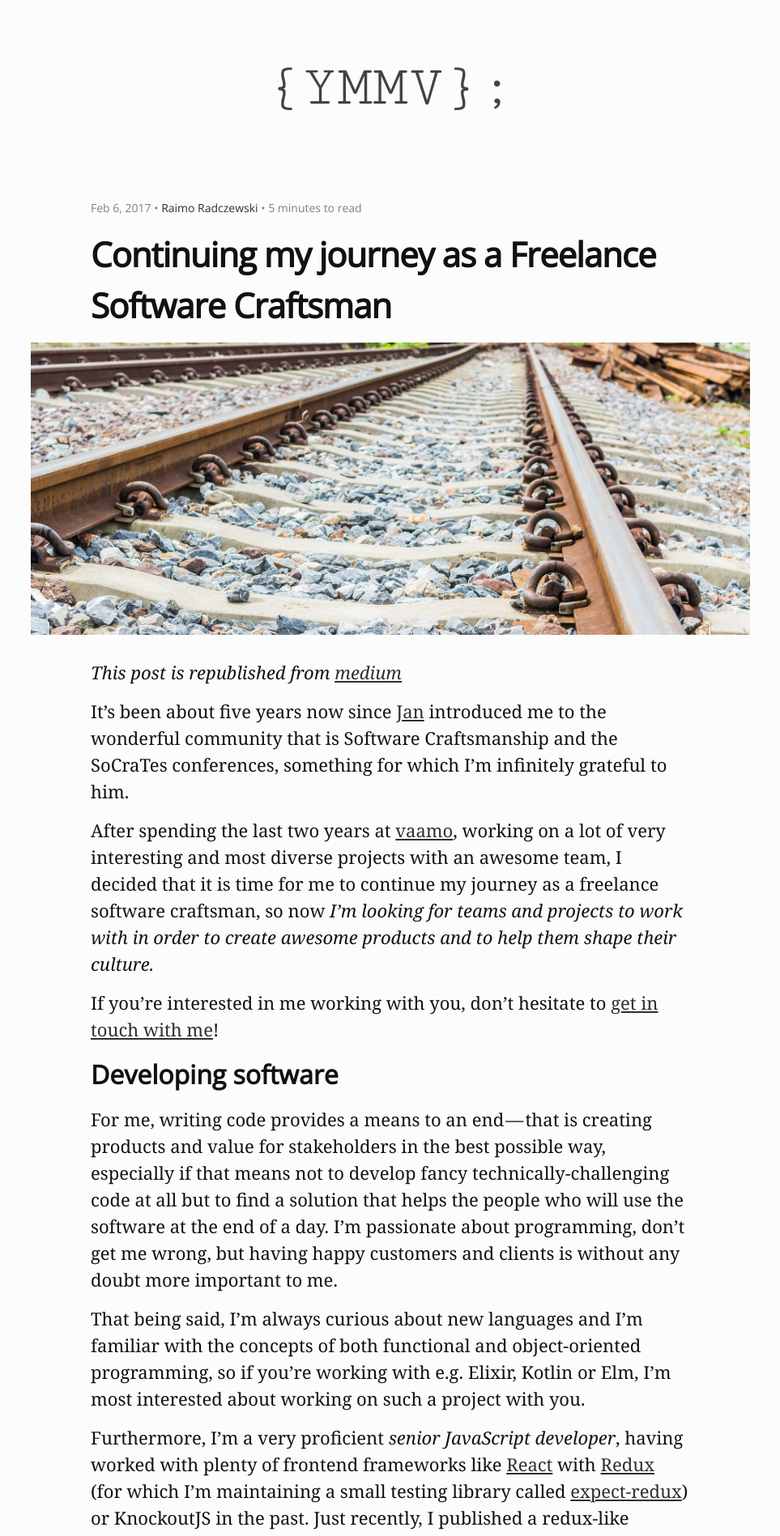
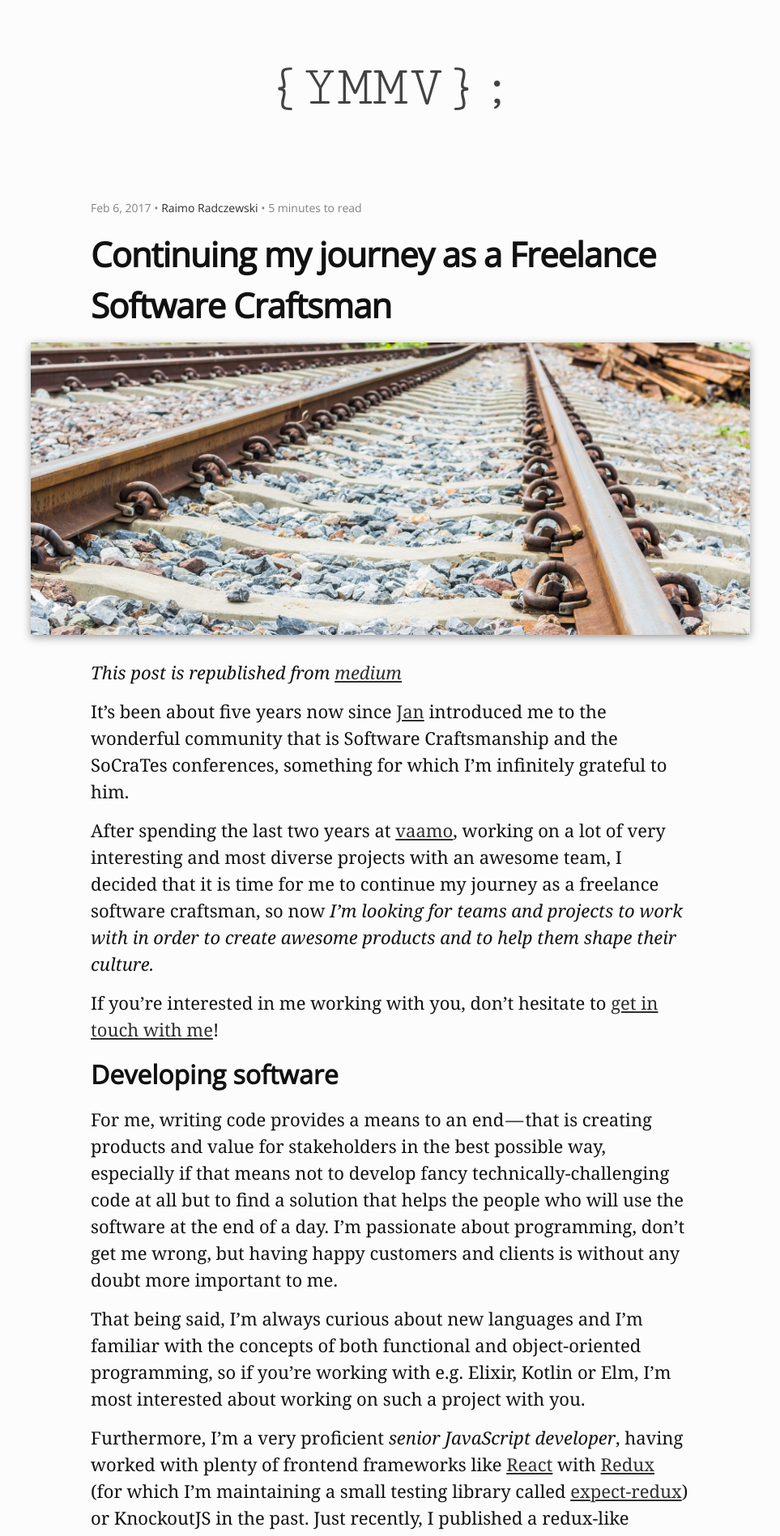
Before and after one commit to rradczewski/ymmv, a Jekyll site: the page built from _posts/2017-02-06-Continuing_my_journey_as_a_Freelance_Software_Craftsman.md, in a window 1280 px wide. Shown: the top 1897 px of the page at 81% size, without its empty margins (158-1121 px from the left). Built offline with Jekyll 4.4.1, drawn with Linux system fonts in a browser that asks for light colours.

Commit message:
Trying out some box-shadow and font-fixes

```diff
--- a/_sass/minima/_layout.scss
+++ b/_sass/minima/_layout.scss
@@ -12,6 +12,11 @@
   font-weight: 300;
   line-height: 56px;
   margin: 80px 0;
+
+  @include media-query($on-palm) {
+    margin: 40px 0 20px 0;
+  }
+
 
   &,
   &:visited {
@@ -127,6 +132,9 @@
 .post-meta {
   font-size: $small-font-size;
   color: $grey-color;
+  @include media-query($on-palm) {
+    font-size: 12px;
+  }
 }
 
 .post-link {
@@ -148,7 +156,8 @@
   letter-spacing: -1px;
 
   @include media-query($on-laptop) {
-    font-size: 36px;
+    font-size: 32px;
+    line-height: 36px;
   }
 }
 
@@ -157,6 +166,7 @@
   width: 120%;
   max-width: initial;
   margin-left: -10%;
+  box-shadow: #999 0px 3px 10px;
 
   @include media-query($on-laptop) {
     width: 100vw;
@@ -166,8 +176,12 @@
 
 .post-content {
   margin-bottom: $spacing-unit;
-  font-family: medium-content-serif-font,Georgia,Cambria,"Times New Roman",Times,serif;
+  font-family: Georgia,medium-content-serif-font,Cambria,"Times New Roman",Times,serif;
   font-size: 22px;
+
+  @include media-query($on-laptop) {
+    font-size: 18px;
+  }
 
   h2, h3, h4, h5 {
     font-family: $base-font-family;
```
